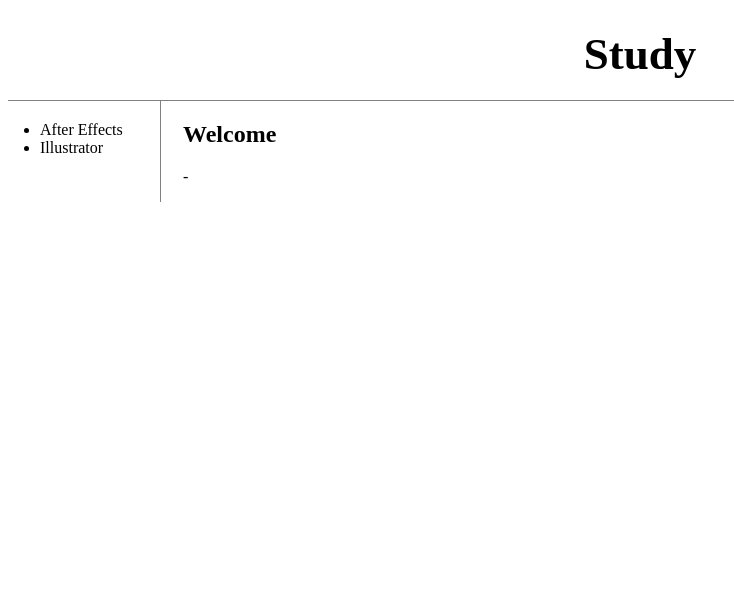
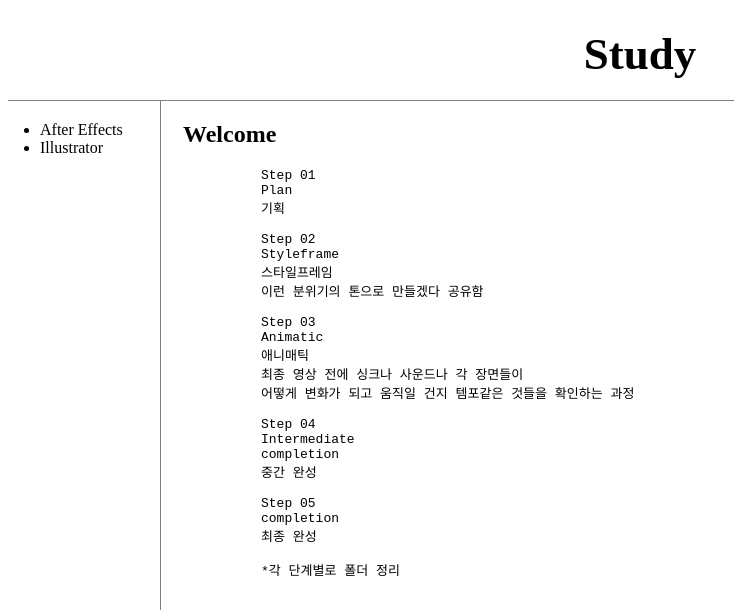
Before and after one commit to a-man-bo/Woogit, a plain HTML site: page index.html in a window 1280 px wide. Shown: the whole page, without its empty margins (0-734 px from the left). Drawn offline with Linux system fonts and the light colour scheme.

Commit message:
Add files via upload

```diff
--- a/index.html
+++ b/index.html
@@ -15,7 +15,33 @@
       <div id="article">
       <h2>Welcome</h2>
       <p>
-        -
+        <pre>
+          Step 01
+          Plan
+          기획
+
+          Step 02
+          Styleframe
+          스타일프레임
+          이런 분위기의 톤으로 만들겠다 공유함
+
+          Step 03
+          Animatic
+          애니매틱
+          최종 영상 전에 싱크나 사운드나 각 장면들이
+          어떻게 변화가 되고 움직일 건지 템포같은 것들을 확인하는 과정
+
+          Step 04
+          Intermediate
+          completion
+          중간 완성
+
+          Step 05
+          completion
+          최종 완성
+
+          *각 단계별로 폴더 정리
+        </pre>
       </p>
     </div>
   </div>
```
